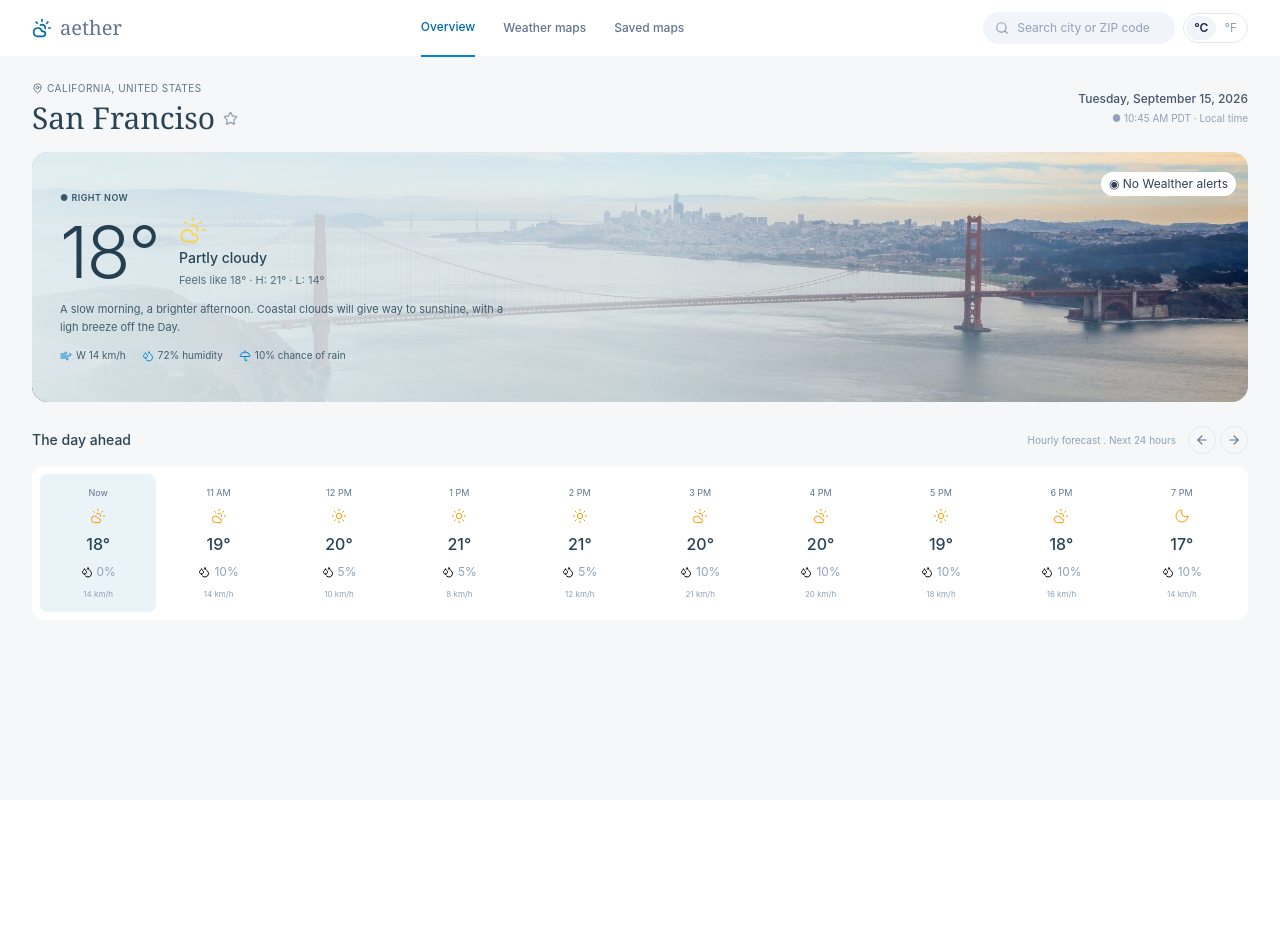
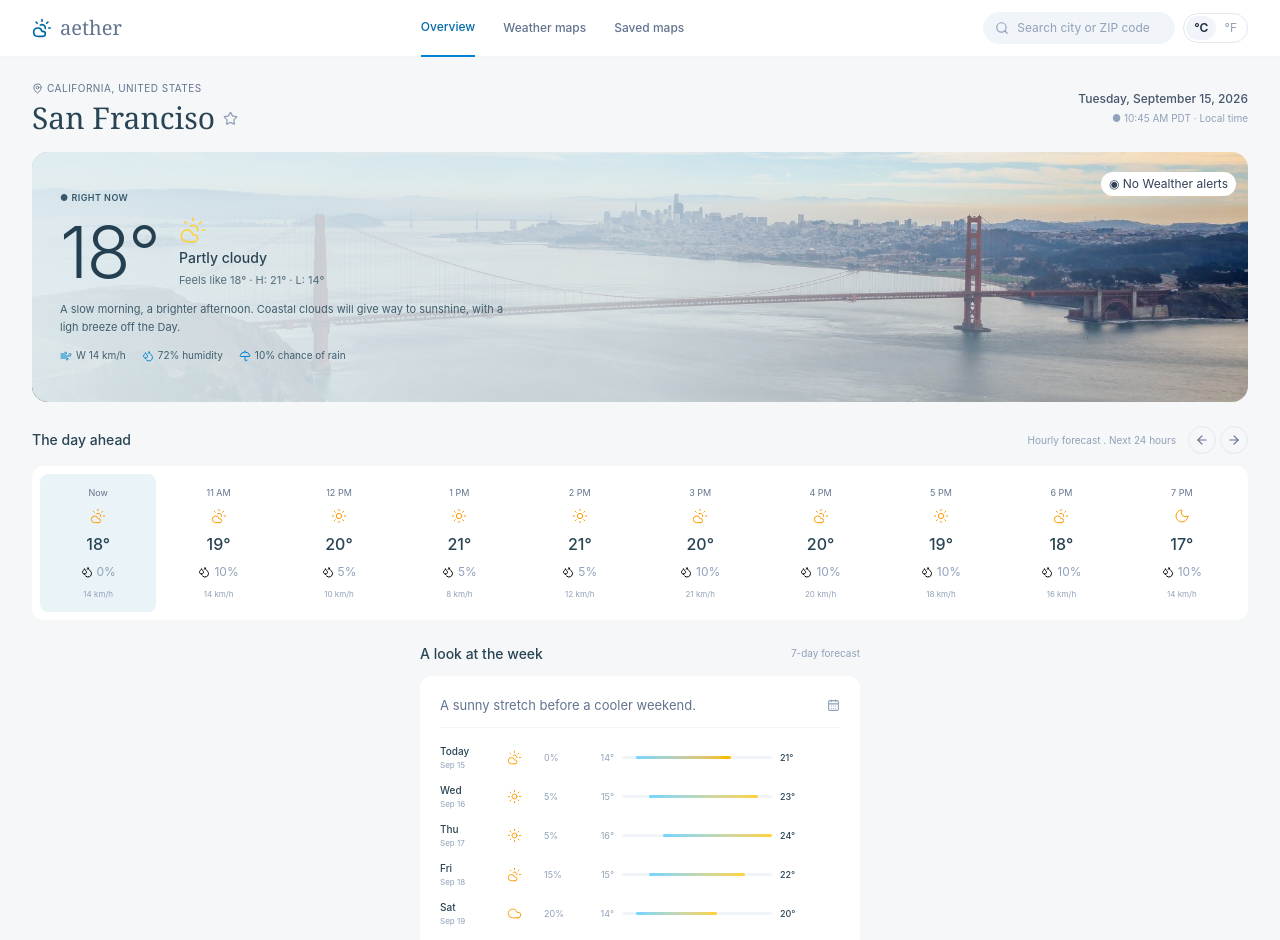
Before and after one commit to lintunyannaing-hash/react-weather-app, a React (Vite) app: page / in a window 1280 px wide. Shown: the top 940 px of the page. Before the commit the page ends 800 px from the top, so only its background shows below. Built offline with nearby package versions, Linux system fonts and the light colour scheme.

Commit message:
Add weekly weather forecast component

```diff
--- a/src/App.tsx
+++ b/src/App.tsx
@@ -1,6 +1,7 @@
 import CurrentWeather from "./components/CurrentWeather";
 import HourlyForecast from "./components/HourlyForecast";
 import Navbar from "./components/Navbar";
+import WeeklyForecast from "./components/WeeklyForecast";
 
 const App = () => {
   return (
@@ -9,6 +10,10 @@ const App = () => {
       <main className="mx-auto max-w-[1440px] space-y-6 px-4 py-6 sm:px-6 lg:px-8">
         <CurrentWeather />
         <HourlyForecast />
+        <div className="flex items-center justify-between sm:flex-col md:flex-col max-w-[1440px]">
+          <div className="max-w-[700px] sm:w-full ml-0.5"></div>
+          <WeeklyForecast />
+        </div>
       </main>
     </div>
   )
--- a/src/components/WeeklyForecast.tsx
+++ b/src/components/WeeklyForecast.tsx
@@ -0,0 +1,155 @@
+import {
+    Sun,
+    CloudSun,
+    Cloud,
+    CloudRain,
+    CloudDrizzle,
+    CalendarDays,
+    type LucideIcon,
+} from "lucide-react";
+
+// Forecast data structure
+interface DailyForecastItem{
+    day: string;
+    date: string;
+    condition: LucideIcon;
+    rainChance: number;
+    minTemp: number;
+    maxTemp: number;
+};
+
+// Temporary Weather Data
+const weeklyData: DailyForecastItem[] = [
+    { day: 'Today', date: 'Sep 15', condition: CloudSun, rainChance: 0, minTemp: 14, maxTemp: 21 },
+    { day: 'Wed', date: 'Sep 16', condition: Sun, rainChance: 5, minTemp: 15, maxTemp: 23 },
+    { day: 'Thu', date: 'Sep 17', condition: Sun, rainChance: 5, minTemp: 16, maxTemp: 24 },
+    { day: 'Fri', date: 'Sep 18', condition: CloudSun, rainChance: 15, minTemp: 15, maxTemp: 22 },
+    { day: 'Sat', date: 'Sep 19', condition: Cloud, rainChance: 20, minTemp: 14, maxTemp: 20 },
+    { day: 'Sun', date: 'Sep 20', condition: CloudRain, rainChance: 65, minTemp: 14, maxTemp: 18 },
+    { day: 'Mon', date: 'Sep 21', condition: CloudDrizzle, rainChance: 30, minTemp: 13, maxTemp: 19 },
+];
+
+const WeeklyForecast = () => {
+    {/* Find the lowest and highest temperatures of the week */}
+
+    const minWeeklyTemp = Math.min(...weeklyData.map(item => item.minTemp));
+
+    const maxWeeklyTemp = Math.max(...weeklyData.map(item => item.maxTemp));
+
+    // Calculate total temperature range
+    const tempRange = maxWeeklyTemp - minWeeklyTemp;
+
+  return (
+    <section className="space-y-3">
+
+        {/* Section Heading */}
+        <div className="flex items-center justify-between">
+            <h2 className="text-sm font-medium text-[#294454]">
+                A look at the week
+            </h2>
+
+            <span className="text-[10px] text-slate-400">
+                7-day forecast
+            </span>
+        </div>
+
+        {/* Forecast Card */}
+        <div className="rounded-xl bg-white p-4 sm:p-5">
+
+            {/* Weather Summary */}
+            <div className="mb-4 flex items-center justify-between gap-2 border-b border-slate-100 pb-3">
+                <p className="text-[13px] text-slate-500">
+                    A sunny stretch before a cooler weekend.
+                </p>
+
+                <CalendarDays
+                    size={13}
+                    className="shrink-0 text-slate-400"
+                />
+            </div>
+
+            {/* Daily forecast */}
+            <div className="space-y-3">
+
+
+
+
+                {weeklyData.map((item, index) => {
+
+                    const WeatherIcon = item.condition;
+
+                    // Calculate temperature bar position based on weekly temperatue range
+                    const left = ((item.minTemp - minWeeklyTemp) / tempRange) * 100;
+                    const width = ((item.maxTemp - item.minTemp) / tempRange) * 100;
+
+                    return(
+                        <div
+                            key={item.day}
+                            className="grid grid-cols-[48px_22px_32px_minmax(0,1fr)_24px] items-center gap-2
+                                sm:grid-cols-[55px_25px_38px_minmax(0,1fr)_28px] sm:gap-3"
+                        >
+
+                            {/* Day and date */}
+                            <div className="flex flex-col">
+                                <span className="text-[10px] font-medium text-[#294454]">
+                                    {item.day}
+                                </span>
+                                <span className="text-slate-400 text-[8px]">
+                                    {item.date}
+                                </span>
+                            </div>
+
+                            {/* Weather icon */}
+                            <WeatherIcon
+                                size={15}
+                                strokeWidth={1.5}
+                                className={
+                                    item.rainChance >= 50
+                                    ? 'text-sky-500'
+                                    : 'text-amber-500'
+                                }
+                            />
+
+                            {/* Rain Probability */}
+                            <span className="text-slate-400 text-[9px]">
+                                {item.rainChance}%
+                            </span>
+
+                            {/* Temperature range */}
+                            <div className="flex items-center gap-2">
+
+                                <span className="w-5 text-right text-slate-400 text-[9px]">
+                                    {item.minTemp}°
+                                </span>
+
+                                {/* Temperature Progress Bar */}
+                                <div className="relative h-[3px] w-[150px] flex-1 rounded-full bg-slate-100">
+
+                                    <div
+                                        className={`absolute top-0 h-full rounded-full ${
+                                            index === 0
+                                                ? 'bg-gradient-to-r from-sky-300 to-amber-400'
+                                                : 'bg-gradient-to-r from-sky-300 to-amber-300'
+                                        }`}
+                                        style={{
+                                            left: `${left}%`,
+                                            width: `${width}%`
+                                        }}
+                                    />
+
+                                </div>
+
+                                <span className="w-5 text-[9px] font-medium text-[#294454]">
+                                    {item.maxTemp}°
+                                </span>
+                            </div>
+                        </div>
+                    );
+                })}
+            </div>
+        </div>
+    </section>
+  )
+}
+
+export default WeeklyForecast
```
